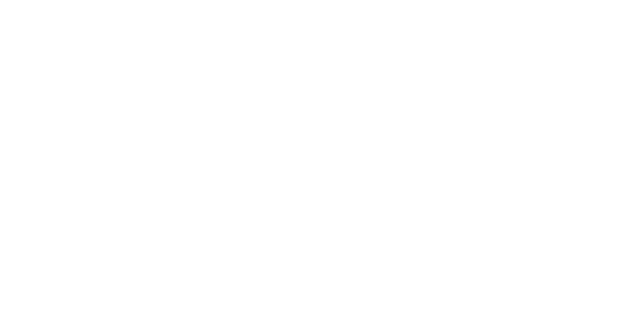
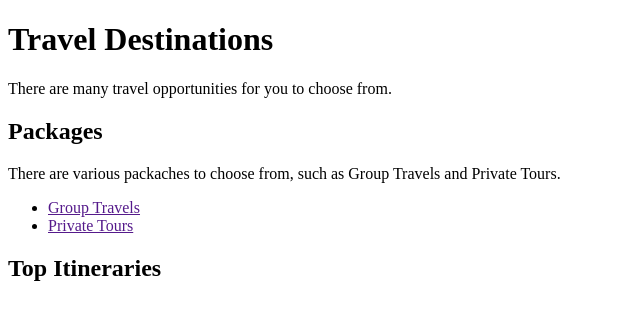
Before and after one commit to devpro012888/build-a-travel-agency-page, a plain HTML site: page index.html in a window 1280 px wide. Shown: the whole page, without its empty margins (0-640 px from the left). Drawn offline with Linux system fonts and the light colour scheme.

Commit message:
Add content for travel destinations and packages section in index.html

```diff
--- a/index.html
+++ b/index.html
@@ -5,4 +5,17 @@
     <meta name="description" content="A travel agency page offering various travel packages and services."/>
     <title>Travel Agency Page</title>
 </head>
+<body>
+    <h1>Travel Destinations</h1>
+    <p>There are many travel opportunities for you to choose from.</p>
+    <h2>Packages</h2>
+    <p>There are various packaches to choose from, such as Group Travels
+        and Private Tours.
+    </p>
+    <ul>
+        <li><a href="">Group Travels</a></li>
+        <li><a href="">Private Tours</a></li>
+    </ul>
+    <h2>Top Itineraries</h2>
+</body>
 </html>
```
